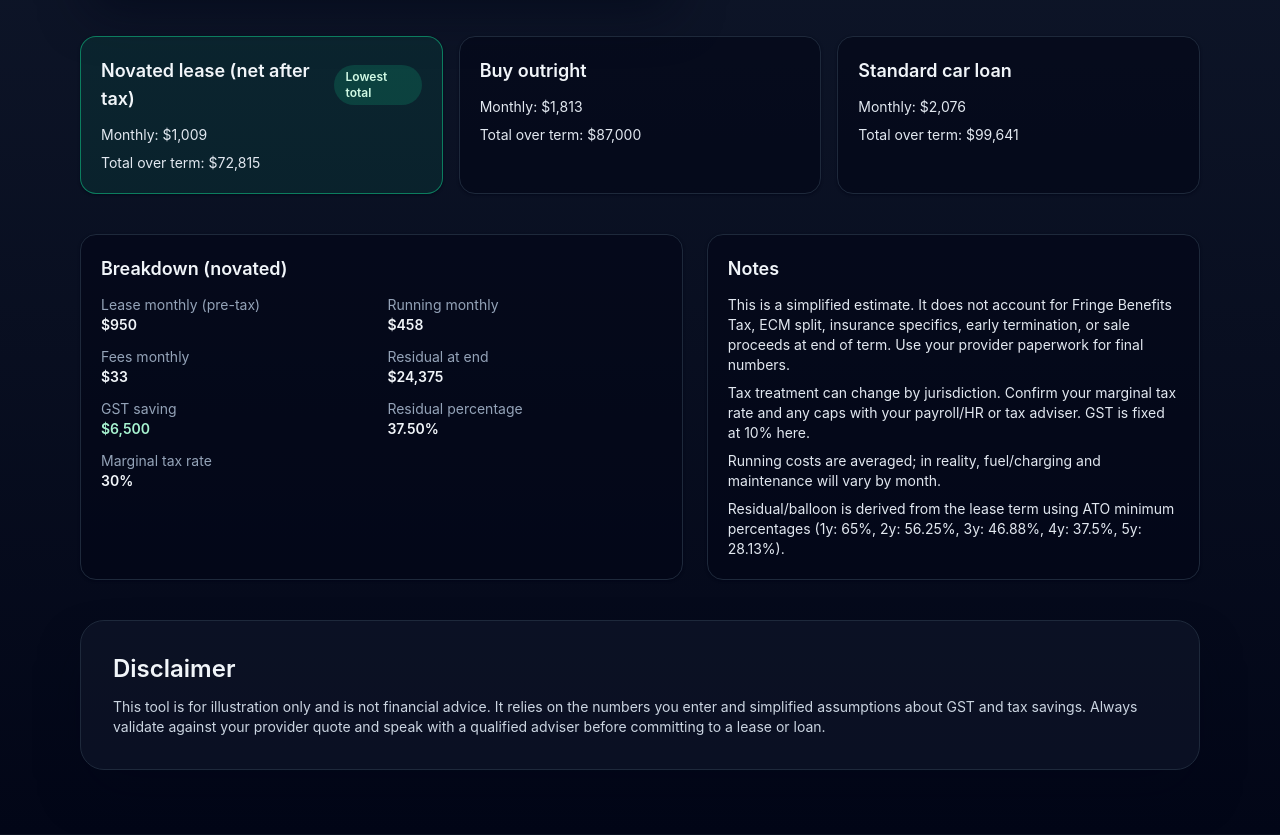
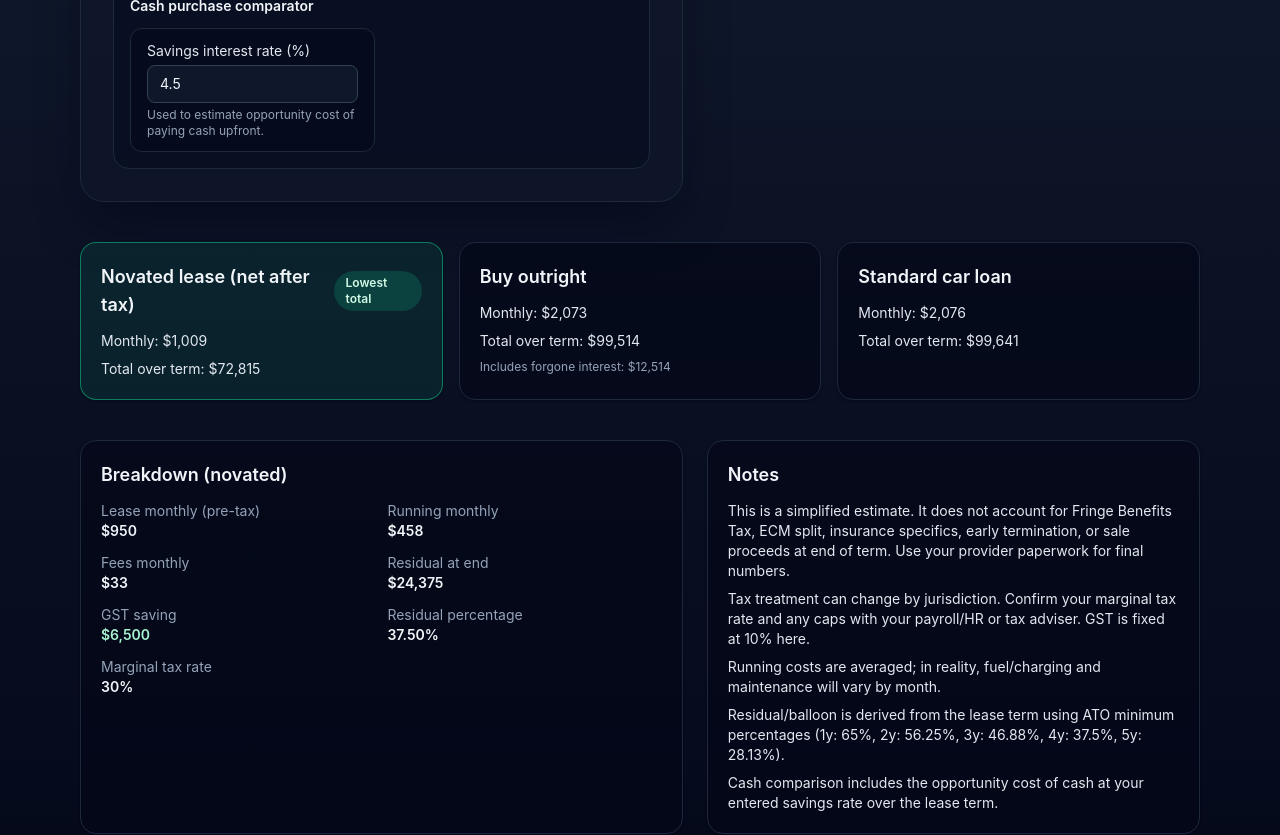
Before and after one commit to laofangxose/finance_calculator, a React (Vite) app: page / in a window 1280 px wide. Shown: the part 1180-2015 px from the top of the page. Built offline with nearby package versions, Linux system fonts and the light colour scheme.

Commit message:
feat: add savings rate for cash comparison

```diff
--- a/src/App.tsx
+++ b/src/App.tsx
@@ -9,6 +9,7 @@ type Inputs = {
   providerFeesAnnual: number
   annualIncome: number
   loanRate: number
+  savingsRate: number
 }
 
 type Result = {
@@ -31,6 +32,7 @@ const defaultInputs: Inputs = {
   providerFeesAnnual: 400,
   annualIncome: 135000,
   loanRate: 9.0,
+  savingsRate: 4.5,
 }
 
 function paymentNoResidual(
@@ -98,11 +100,14 @@ function calculateNovated(inputs: Inputs): Result {
 
 function calculateOutright(inputs: Inputs): Result {
   const totalRunning = inputs.runningCostsAnnual * inputs.leaseTermYears
-  const total = inputs.vehiclePrice + totalRunning
+  const forgoneInterest =
+    inputs.vehiclePrice *
+    (Math.pow(1 + inputs.savingsRate / 100, inputs.leaseTermYears) - 1)
+  const total = inputs.vehiclePrice + totalRunning + forgoneInterest
   return {
     monthly: total / (inputs.leaseTermYears * 12),
     total,
-    details: { totalRunning },
+    details: { totalRunning, forgoneInterest },
   }
 }
 
@@ -148,6 +153,7 @@ function App() {
     providerFeesAnnual: defaultInputs.providerFeesAnnual.toString(),
     annualIncome: defaultInputs.annualIncome.toString(),
     loanRate: defaultInputs.loanRate.toString(),
+    savingsRate: defaultInputs.savingsRate.toString(),
   })
 
   const inputs: Inputs = useMemo(() => {
@@ -163,6 +169,7 @@ function App() {
       providerFeesAnnual: parse(inputValues.providerFeesAnnual),
       annualIncome: parse(inputValues.annualIncome),
       loanRate: parse(inputValues.loanRate),
+      savingsRate: parse(inputValues.savingsRate),
     }
   }, [inputValues])
 
@@ -236,6 +243,17 @@ function App() {
           key: 'loanRate',
           step: 0.1,
           hint: 'Loan term matches lease term automatically.',
+        },
+      ],
+    },
+    {
+      title: 'Cash purchase comparator',
+      fields: [
+        {
+          label: 'Savings interest rate (%)',
+          key: 'savingsRate',
+          step: 0.1,
+          hint: 'Used to estimate opportunity cost of paying cash upfront.',
         },
       ],
     },
@@ -412,6 +430,11 @@ function App() {
                 <div className="mt-3 space-y-2 text-sm text-slate-200">
                   <p>Monthly: {currency.format(result.monthly)}</p>
                   <p>Total over term: {currency.format(result.total)}</p>
+                  {label === 'Buy outright' && result.details.forgoneInterest !== undefined && (
+                    <p className="text-xs text-slate-400">
+                      Includes forgone interest: {currency.format(result.details.forgoneInterest)}
+                    </p>
+                  )}
                 </div>
               </div>
             ))}
@@ -486,6 +509,10 @@ function App() {
                 minimum percentages (1y: 65%, 2y: 56.25%, 3y: 46.88%, 4y:
                 37.5%, 5y: 28.13%).
               </p>
+              <p>
+                Cash comparison includes the opportunity cost of cash at your
+                entered savings rate over the lease term.
+              </p>
             </Card>
           </section>
 
```
